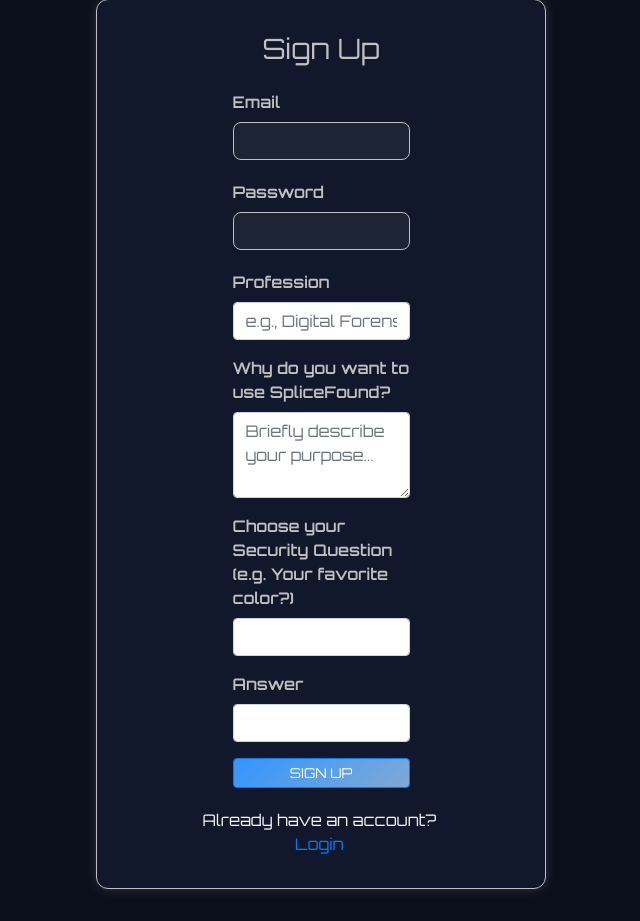
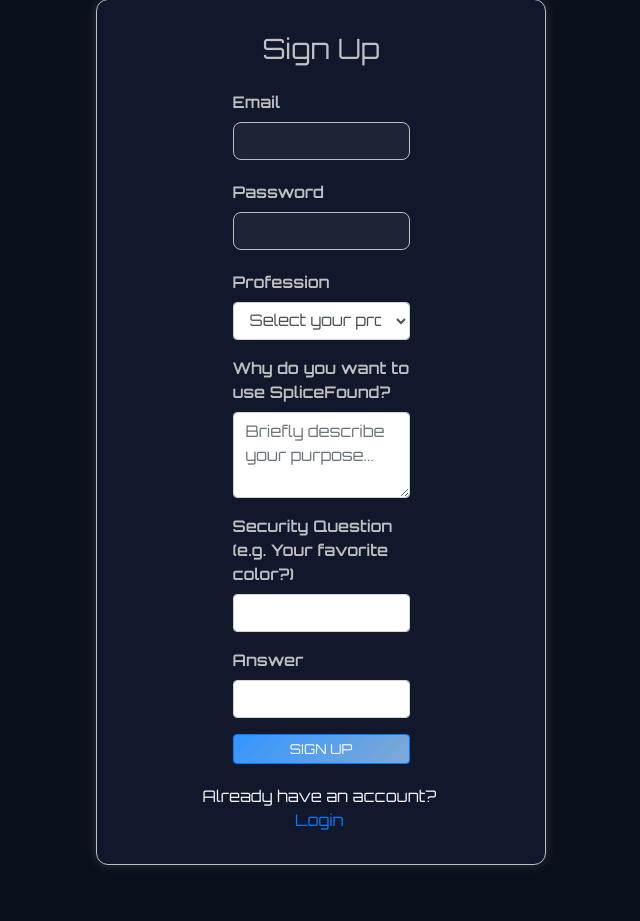
Before and after one commit to nuralyaanrishm/splicefound, a Flask app: page /signup in a window 1280 px wide. Shown: the part 81-1002 px from the top of the page, without its empty margins (319-959 px from the left). After the commit the page ends 948 px from the top, so only its background shows below. Run offline with Flask 2, Linux system fonts and the light colour scheme; some libraries are stand-ins or nearby versions.

Commit message:
Update signup.html

```diff
--- a/templates/signup.html
+++ b/templates/signup.html
@@ -38,16 +38,22 @@
                         <label>Password</label>
                         <input type="password" class="form-control" name="password" required>
                     </div>
-                    <div class="form-group">
-                        <label>Profession</label>
-                        <input type="text" class="form-control" name="profession" placeholder="e.g., Digital Forensics Analyst, Student" required>
+                   <div class="form-group">
+                    <label>Profession</label>
+                    <select class="form-control" name="profession" required>
+                    <option value="" disabled selected>Select your profession</option>
+                    <option value="law practitioner">Law Practitioner</option>
+                    <option value="digital forensics practitioner">Digital Forensics Practitioner</option>
+                    <option value="student">Student</option>
+                    <option value="other">Other</option>
+                    </select>
                     </div>
                     <div class="form-group">
                         <label>Why do you want to use SpliceFound?</label>
                         <textarea class="form-control" name="reason" rows="3" placeholder="Briefly describe your purpose..." required></textarea>
                     </div>
                     <div class="form-group">
-                        <label>Choose your Security Question (e.g. Your favorite color?)</label>
+                        <label>Security Question (e.g. Your favorite color?)</label>
                         <input type="text" class="form-control" name="security_question" required>
                     </div>
                     <div class="form-group">
```
